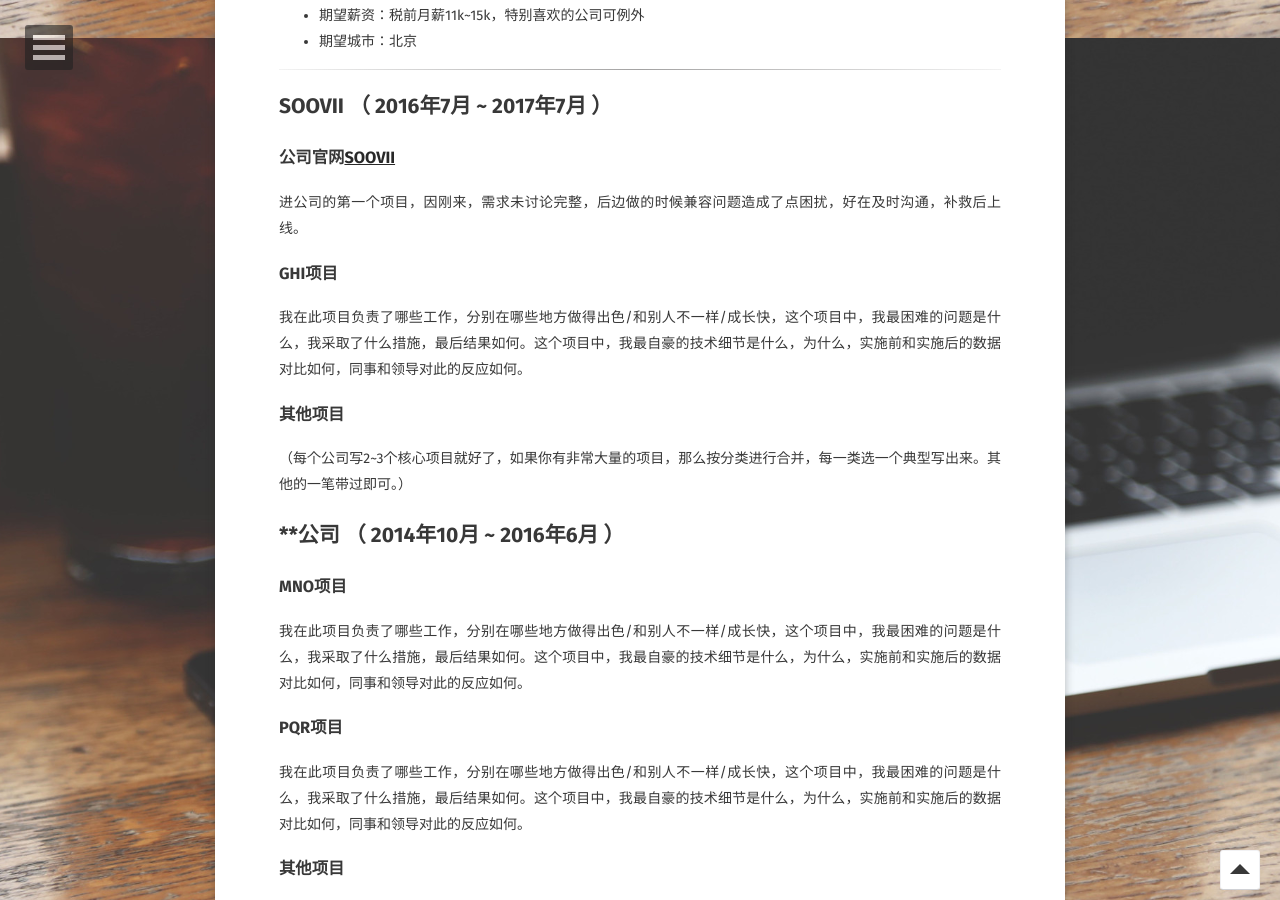
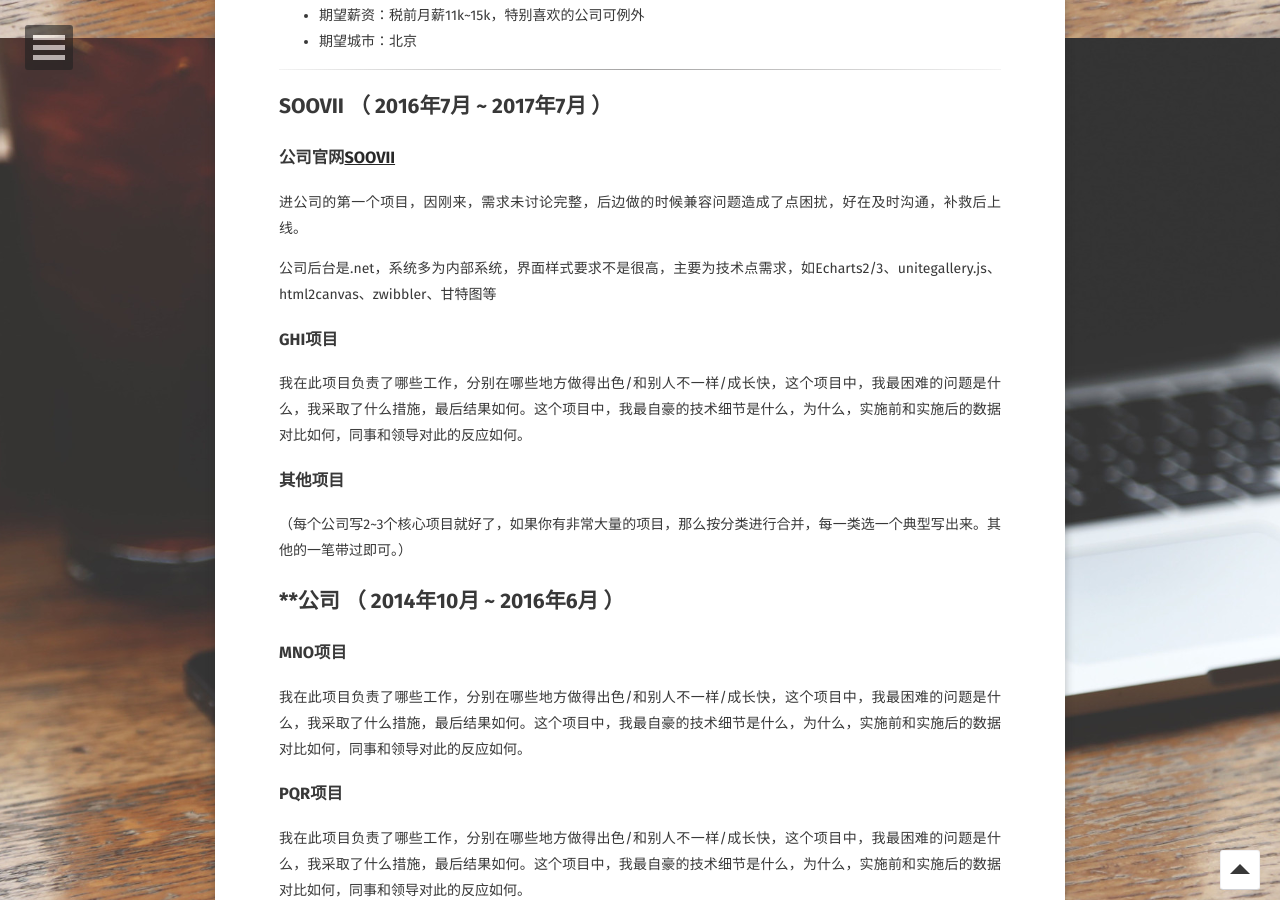
Before and after one commit to ybx13579/IceYang.github.io, a Jekyll site: the page built from about/index.md, in a window 1280 px wide and 900 px high, scrolled down 862 px. Built offline with Jekyll 4.4.1, drawn with Linux system fonts in a browser that asks for light colours; some web fonts are replaced.

Commit message:
Update index.md

```diff
--- a/about/index.md
+++ b/about/index.md
@@ -38,6 +38,9 @@ comments: false
 
 ### 公司官网[SOOVII](www.soovii.com)
 进公司的第一个项目，因刚来，需求未讨论完整，后边做的时候兼容问题造成了点困扰，好在及时沟通，补救后上线。
+
+公司后台是.net，系统多为内部系统，界面样式要求不是很高，主要为技术点需求，如Echarts2/3、unitegallery.js、html2canvas、zwibbler、甘特图等
+
 
 
 ### GHI项目
```
